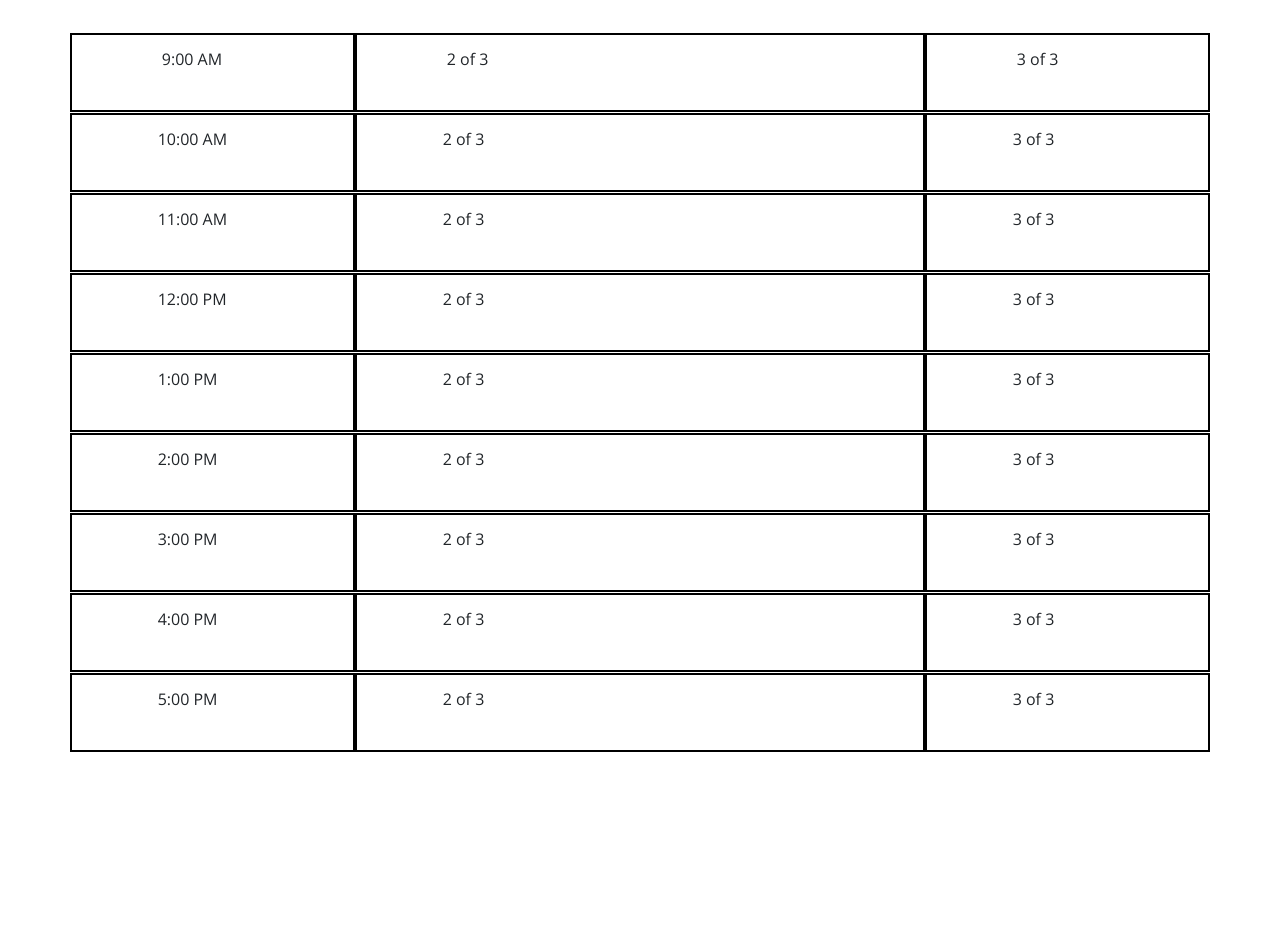
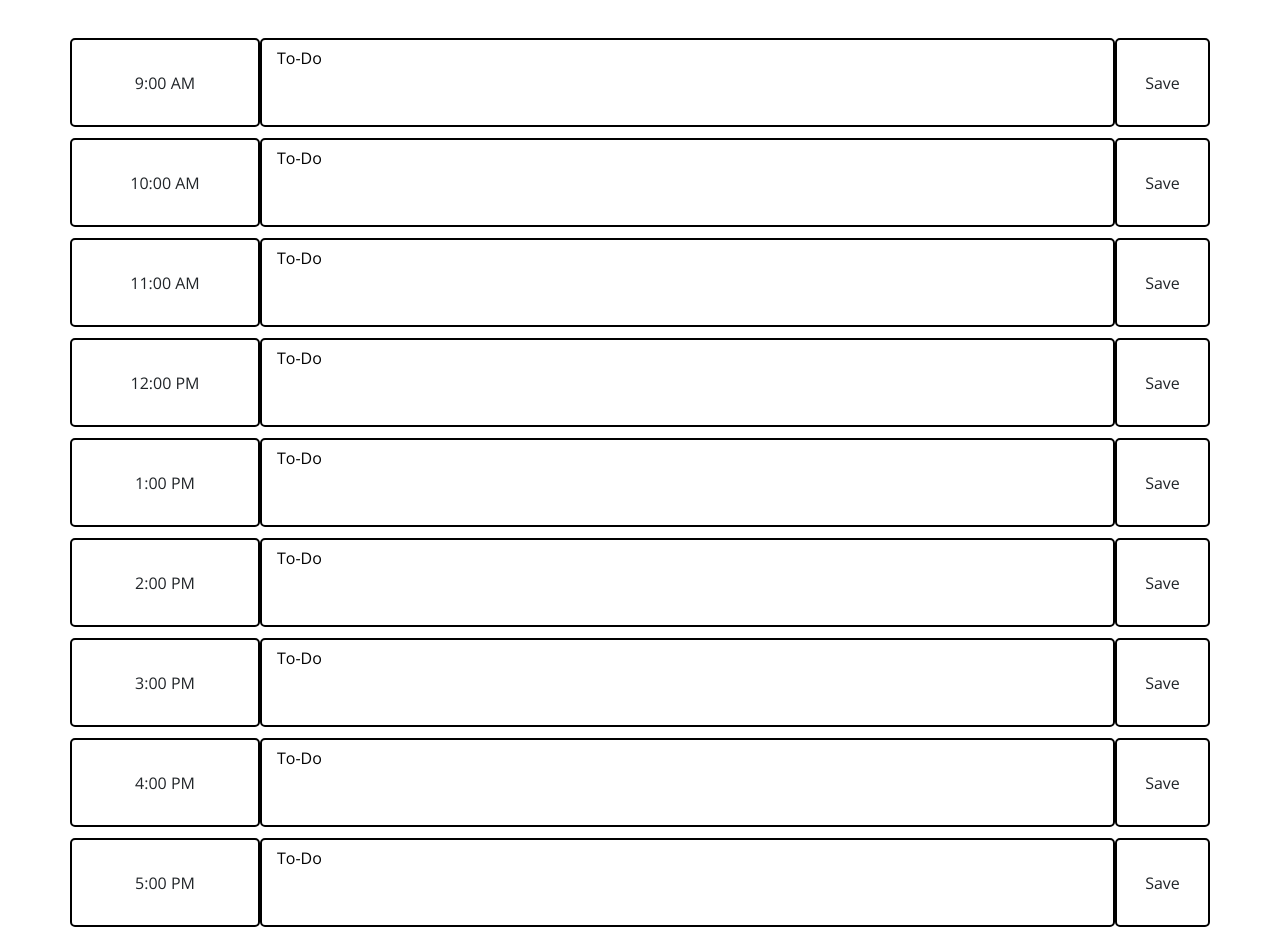
Before and after one commit to HayleyMcHugh/day-planner, a plain HTML site: page index.html in a window 1280 px wide. Shown: the part 320-1252 px from the top of the page. Before the commit the page ends 1072 px from the top, so only its background shows below. Drawn offline with nearby package versions, Linux system fonts and the light colour scheme.

Commit message:
styled columns and added textarea to html

```diff
--- a/assets/style.css
+++ b/assets/style.css
@@ -32,8 +32,40 @@ body {
 
   .row {
     white-space: pre-wrap;
-    height: 80px;
+    height: 100px;
     border-top: 1px solid white;
+    padding: 5px 0 5px 0;
+  }
+
+  .col-2 {
+    display: flex;
+    justify-content: center;
+    align-items: center;
+    text-align: center;
+    border: 2px solid black;
+    border-radius: 5px;
+  }
+
+  .col-9 {
+    border: 2px solid black;
+    display: flex;
+    justify-content: left;
+    align-items: center;
+    text-align: center;
+    border-radius: 5px;
+  }
+
+  .col-1 {
+    border: 2px solid black;
+    display: flex;
+    justify-content: center;
+    align-items: center;
+    text-align: center;
+    border-radius: 5px;
+  }
+
+  textarea#styled {
+    text-align: start;
   }
 
   .hour {
@@ -69,11 +101,3 @@ body {
     font-size: 20px;
     transition: all 0.3s ease-in-out;
   }
-
-  .col {
-    border: 2px solid black;
-  }
-
-  .col-6 {
-    border: 2px solid black;
-  }
--- a/index.html
+++ b/index.html
@@ -29,105 +29,52 @@
       <br>
       <p id="currentDay" class="lead">Sunday, October 10, 2021 2:27 PM</p>
     </header>
+
     <div class="container">
          <div class="row">
-             <div class="col">
-                  9:00 AM
-             </div>
-             <div class="col-6">
-                  2 of 3
-             </div>
-             <div class="col">
-                  3 of 3
-             </div>
+             <div class="col-2">9:00 AM</div>
+             <textarea class="col-9" id="styled">To-Do</textarea>
+             <div class="col-1">Save</div>
          </div>
          <div class="row">
-            <div class="col">
-                 10:00 AM
-            </div>
-            <div class="col-6">
-                 2 of 3
-            </div>
-            <div class="col">
-                 3 of 3
-            </div>
+            <div class="col-2">10:00 AM</div>
+            <textarea class="col-9" id="styled">To-Do</textarea>
+            <div class="col-1">Save</div>
          </div>
          <div class="row">
-            <div class="col">
-                 11:00 AM
-            </div>
-            <div class="col-6">
-                 2 of 3
-            </div>
-            <div class="col">
-                 3 of 3
-            </div>
+            <div class="col-2">11:00 AM</div>
+            <textarea class="col-9" id="styled">To-Do</textarea>
+            <div class="col-1">Save</div>
          </div>
          <div class="row">
-            <div class="col">
-                 12:00 PM
-            </div>
-            <div class="col-6">
-                 2 of 3
-            </div>
-            <div class="col">
-                 3 of 3
-            </div>
+            <div class="col-2">12:00 PM</div>
+            <textarea class="col-9" id="styled">To-Do</textarea>
+            <div class="col-1">Save</div>
          </div>
          <div class="row">
-            <div class="col">
-                 1:00 PM
-            </div>
-            <div class="col-6">
-                 2 of 3
-            </div>
-            <div class="col">
-                 3 of 3
-            </div>
+            <div class="col-2">1:00 PM</div>
+            <textarea class="col-9" id="styled">To-Do</textarea>
+            <div class="col-1">Save</div>
          </div>
          <div class="row">
-            <div class="col">
-                 2:00 PM
-            </div>
-            <div class="col-6">
-                 2 of 3
-            </div>
-            <div class="col">
-                 3 of 3
-            </div>
+            <div class="col-2">2:00 PM</div>
+            <textarea class="col-9" id="styled">To-Do</textarea>
+            <div class="col-1">Save</div>
          </div>
          <div class="row">
-            <div class="col">
-                 3:00 PM
-            </div>
-            <div class="col-6">
-                 2 of 3
-            </div>
-            <div class="col">
-                 3 of 3
-            </div>
+            <div class="col-2">3:00 PM</div>
+            <textarea class="col-9" id="styled">To-Do</textarea>
+            <div class="col-1">Save</div>
          </div>
          <div class="row">
-            <div class="col">
-                 4:00 PM
-            </div>
-            <div class="col-6">
-                 2 of 3
-            </div>
-            <div class="col">
-                 3 of 3
-            </div>
+            <div class="col-2">4:00 PM</div>
+            <textarea class="col-9" id="styled">To-Do</textarea>
+            <div class="col-1">Save</div>
          </div>
          <div class="row">
-            <div class="col">
-                 5:00 PM
-            </div>
-            <div class="col-6">
-                 2 of 3
-            </div>
-            <div class="col">
-                 3 of 3
-            </div>
+            <div class="col-2">5:00 PM</div>
+            <textarea class="col-9" id="styled">To-Do</textarea>
+            <div class="col-1">Save</div>
          </div>
     </div>
 
```
Lines whose indentation alone changed are shown as unchanged.
